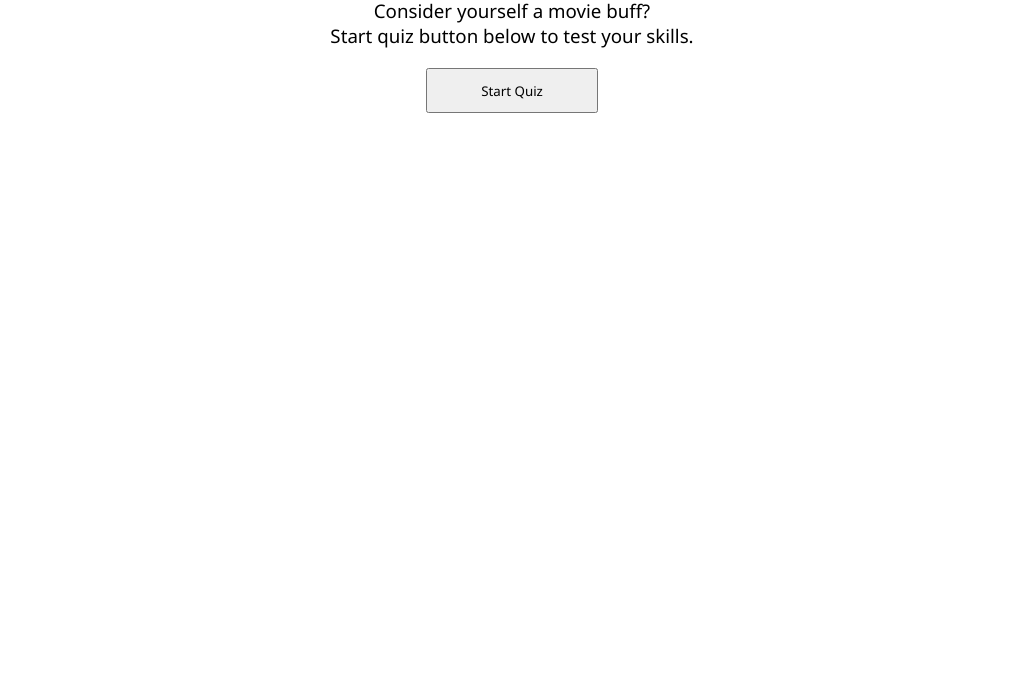
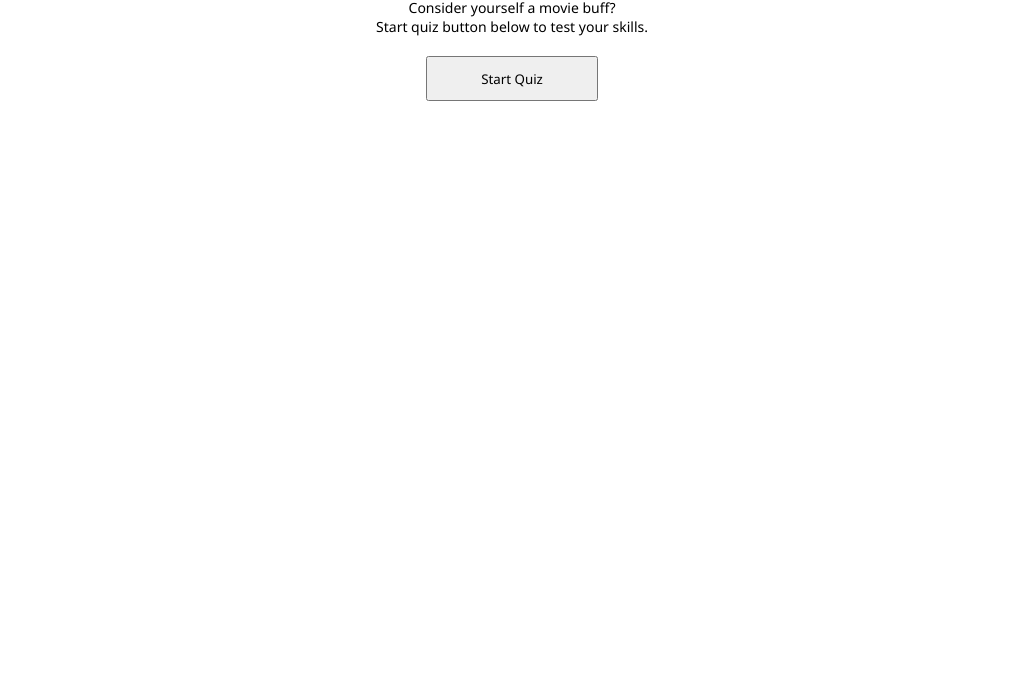
Before and after one commit to jnewby91/Movie-Quiz-App, a plain HTML site: page index.html in a window 1280 px wide. Shown: the part 110-800 px from the top of the page, without its empty margins (128-1151 px from the left). Drawn offline with nearby package versions, Linux system fonts and the light colour scheme; a web font is replaced by a local one.

Commit message:
changed the h3 to h2

```diff
--- a/index.css
+++ b/index.css
@@ -65,7 +65,8 @@ h1{
   margin: 5px;
   font-family: 'Galada', cursive;
 }
-h3{
+h2{
+  font-size: 14px;
   font-weight: normal;
   text-align: center;
 }
--- a/index.html
+++ b/index.html
@@ -21,7 +21,7 @@
   <main role="main">
   <div class="page">
       <h1>Cinema Trivia</h1>
-      <h3>Consider yourself a movie buff?<br> Start quiz button below to test your skills. </h3>
+      <h2>Consider yourself a movie buff?<br> Start quiz button below to test your skills. </h2>
     <div class="row">
       <div class="col-12">
         <button id='start' name="quizStart"> Start Quiz </button>
```
